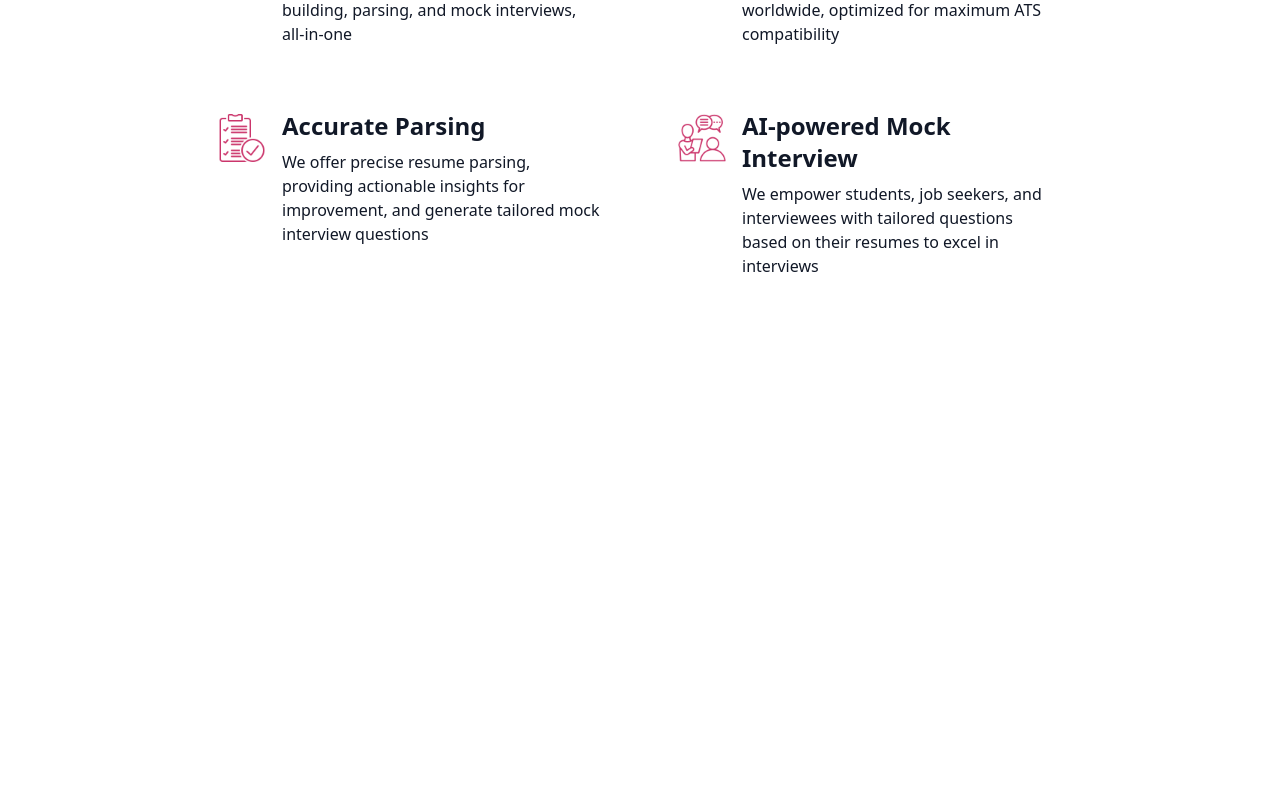
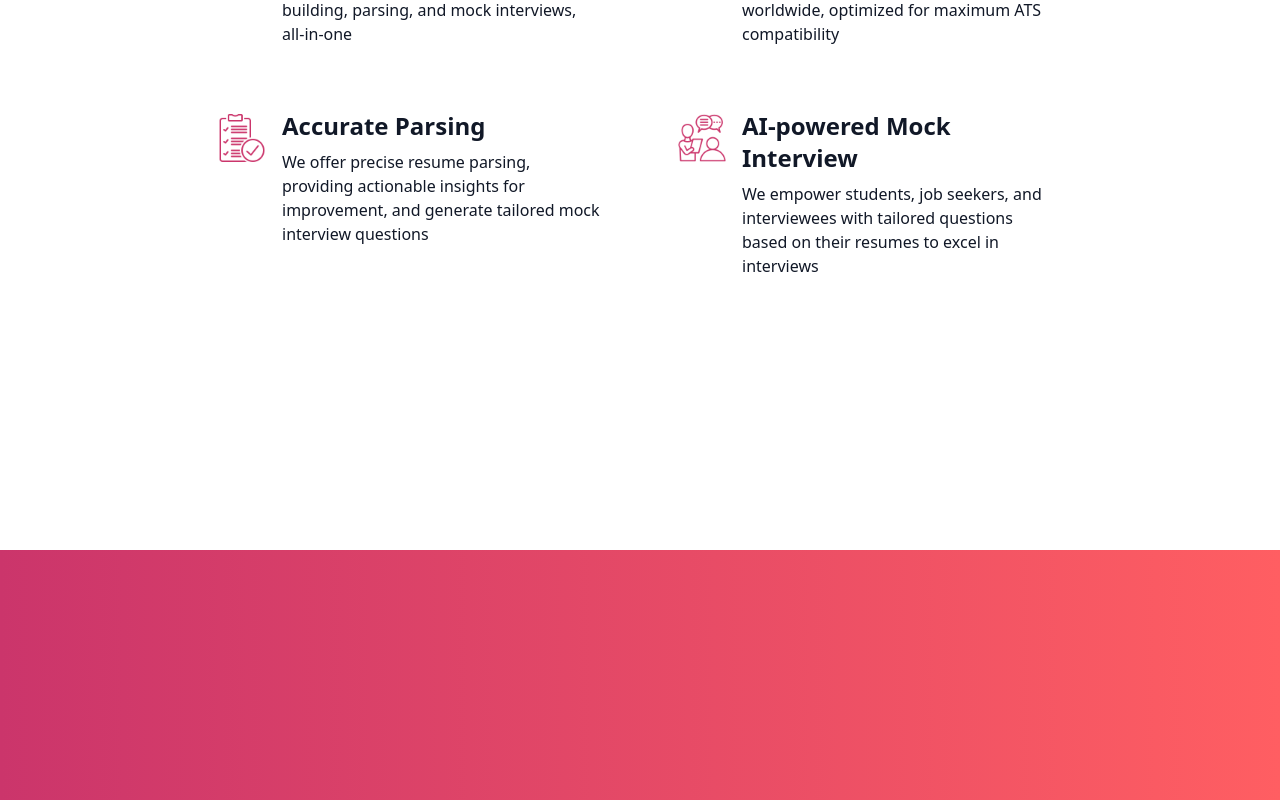
Before and after one commit to Sakhi29/resume-parser-frontend, a Next.js app: page / in a window 1280 px wide. Shown: the part 1256-2056 px from the top of the page. Before the commit the page ends 1806 px from the top, so only its background shows below. Built offline with nearby package versions, Linux system fonts and the light colour scheme.

Commit message:
footer added

```diff
--- a/src/app/layout.tsx
+++ b/src/app/layout.tsx
@@ -1,6 +1,7 @@
 import type { Metadata } from "next";
 import "./globals.css";
 import { NavBar } from "@/components/Navbar";
+import Footer from "@/components/Footer";
 
 export const metadata: Metadata = {
   title: "Create Next App",
@@ -17,6 +18,7 @@ export default function RootLayout({
       <body>
         <NavBar />
         {children}
+        <Footer />
       </body>
     </html>
   );
--- /dev/null
+++ b/src/components/Footer.tsx
@@ -0,0 +1,13 @@
+import React from "react";
+
+function Footer() {
+  return (
+    <div>
+      <section className="bg-primary w-full h-[250px]">
+
+      </section>
+    </div>
+  );
+}
+
+export default Footer;
```
